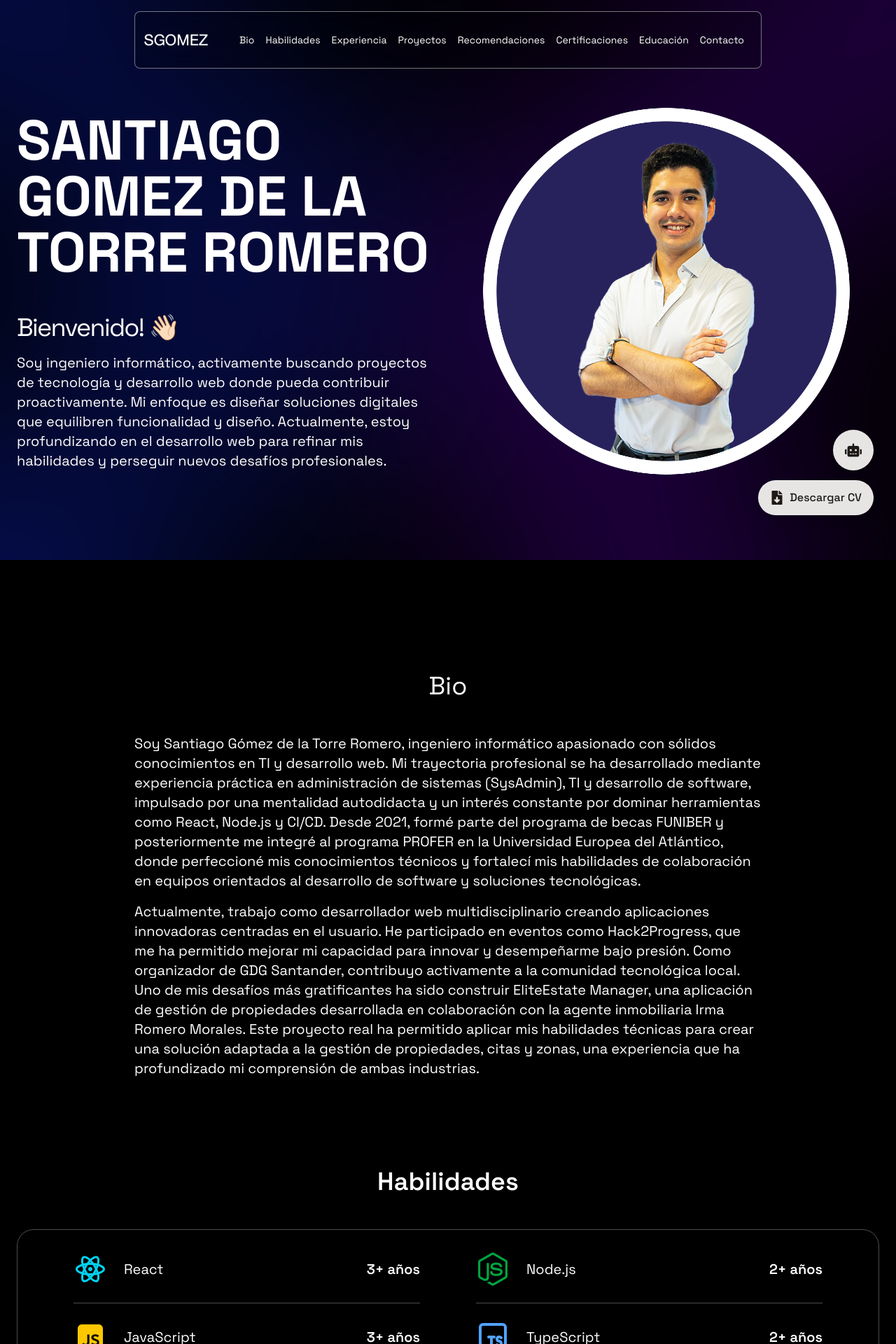
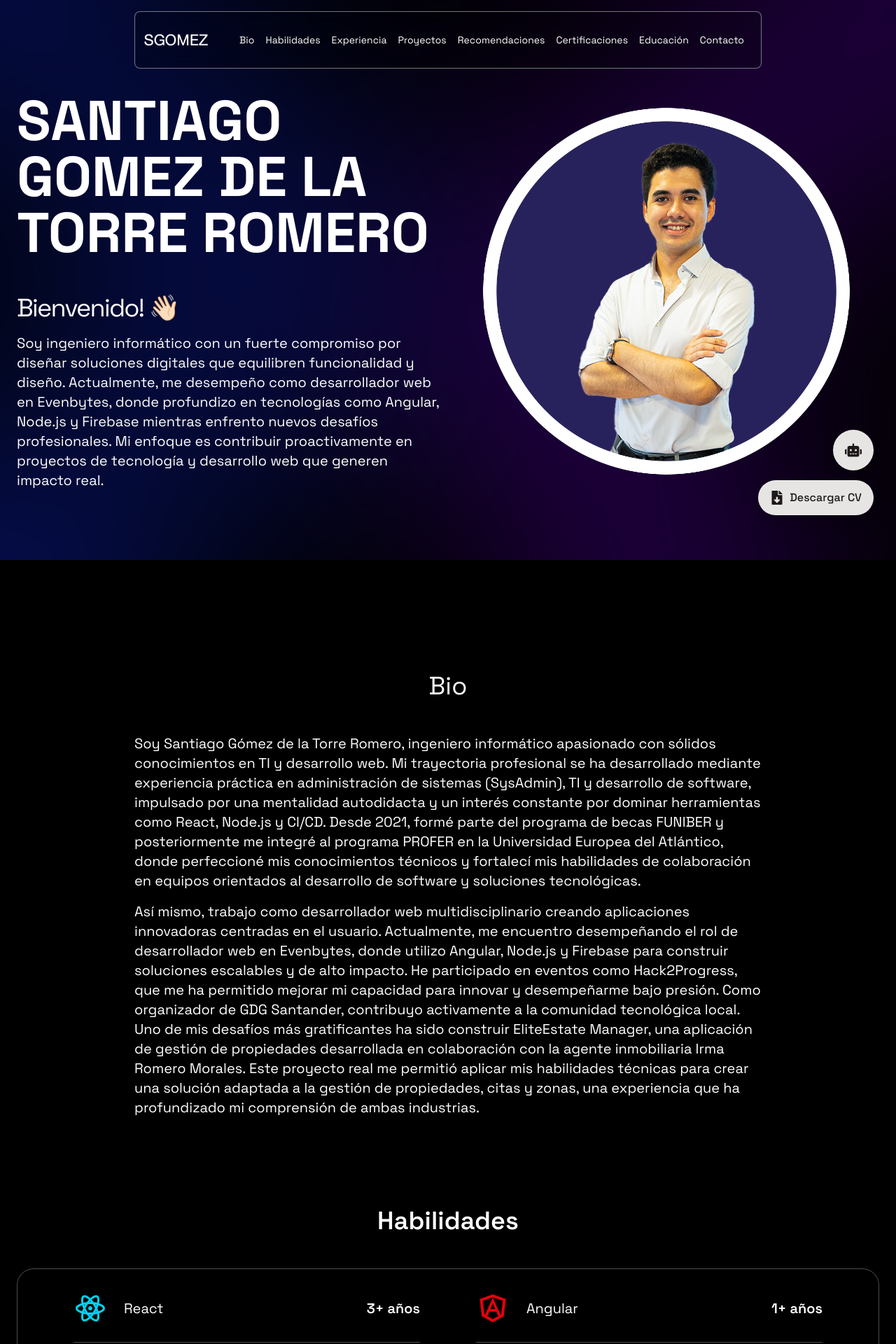
Before and after one commit to sgomez-dev/sgomez-portfolio, a Next.js app: page / in a window 1280 px wide. Shown: the top 1920 px of the page at 70% size. Built offline with nearby package versions, Linux system fonts and the light colour scheme.

Commit message:
ADJUSTMENTS

```diff
--- a/src/constants/index.jsx
+++ b/src/constants/index.jsx
@@ -16,7 +16,12 @@ import projectImage8 from "../assets/project8.png";
 import projectImage9 from "../assets/project9.png";
 import projectImage10 from "../assets/project10.png";
 
-import { RiReactjsLine, RiGithubFill, RiJavascriptFill } from "react-icons/ri";
+import {
+  RiReactjsLine,
+  RiGithubFill,
+  RiJavascriptFill,
+  RiAngularjsLine,
+} from "react-icons/ri";
 import {
   TbBrandAws,
   TbBrandPython,
@@ -50,7 +55,7 @@ export const HERO = {
   name: "SANTIAGO GOMEZ DE LA TORRE ROMERO",
   greet: "Bienvenido! 👋🏻",
   description:
-    "Soy ingeniero informático, activamente buscando proyectos de tecnología y desarrollo web donde pueda contribuir proactivamente. Mi enfoque es diseñar soluciones digitales que equilibren funcionalidad y diseño. Actualmente, estoy profundizando en el desarrollo web para refinar mis habilidades y perseguir nuevos desafíos profesionales.",
+    "Soy ingeniero informático con un fuerte compromiso por diseñar soluciones digitales que equilibren funcionalidad y diseño. Actualmente, me desempeño como desarrollador web en Evenbytes, donde profundizo en tecnologías como Angular, Node.js y Firebase mientras enfrento nuevos desafíos profesionales. Mi enfoque es contribuir proactivamente en proyectos de tecnología y desarrollo web que generen impacto real.",
 };
 
 export const PROJECTS = [
@@ -148,7 +153,7 @@ export const PROJECTS = [
 
 export const BIO = [
   "Soy Santiago Gómez de la Torre Romero, ingeniero informático apasionado con sólidos conocimientos en TI y desarrollo web. Mi trayectoria profesional se ha desarrollado mediante experiencia práctica en administración de sistemas (SysAdmin), TI y desarrollo de software, impulsado por una mentalidad autodidacta y un interés constante por dominar herramientas como React, Node.js y CI/CD. Desde 2021, formé parte del programa de becas FUNIBER y posteriormente me integré al programa PROFER en la Universidad Europea del Atlántico, donde perfeccioné mis conocimientos técnicos y fortalecí mis habilidades de colaboración en equipos orientados al desarrollo de software y soluciones tecnológicas.",
-  "Actualmente, trabajo como desarrollador web multidisciplinario creando aplicaciones innovadoras centradas en el usuario. He participado en eventos como Hack2Progress, que me ha permitido mejorar mi capacidad para innovar y desempeñarme bajo presión. Como organizador de GDG Santander, contribuyo activamente a la comunidad tecnológica local. Uno de mis desafíos más gratificantes ha sido construir EliteEstate Manager, una aplicación de gestión de propiedades desarrollada en colaboración con la agente inmobiliaria Irma Romero Morales. Este proyecto real ha permitido aplicar mis habilidades técnicas para crear una solución adaptada a la gestión de propiedades, citas y zonas, una experiencia que ha profundizado mi comprensión de ambas industrias.",
+  "Así mismo, trabajo como desarrollador web multidisciplinario creando aplicaciones innovadoras centradas en el usuario. Actualmente, me encuentro desempeñando el rol de desarrollador web en Evenbytes, donde utilizo Angular, Node.js y Firebase para construir soluciones escalables y de alto impacto. He participado en eventos como Hack2Progress, que me ha permitido mejorar mi capacidad para innovar y desempeñarme bajo presión. Como organizador de GDG Santander, contribuyo activamente a la comunidad tecnológica local. Uno de mis desafíos más gratificantes ha sido construir EliteEstate Manager, una aplicación de gestión de propiedades desarrollada en colaboración con la agente inmobiliaria Irma Romero Morales. Este proyecto real me permitió aplicar mis habilidades técnicas para crear una solución adaptada a la gestión de propiedades, citas y zonas, una experiencia que ha profundizado mi comprensión de ambas industrias.",
 ];
 
 export const SKILLS = [
@@ -156,6 +161,11 @@ export const SKILLS = [
     icon: <RiReactjsLine className="text-4xl text-cyan-400 lg:text-5xl" />,
     name: "React",
     experience: "3+ años",
+  },
+  {
+    icon: <RiAngularjsLine className="text-4xl text-red-600 lg:text-5xl" />,
+    name: "Angular",
+    experience: "1+ años",
   },
   {
     icon: <FaNodeJs className="text-4xl text-green-600 lg:text-5xl" />,
@@ -235,6 +245,13 @@ export const SKILLS = [
 ];
 
 export const EXPERIENCES = [
+  {
+    title: "Desarrollador web",
+    company: "Evenbytes, Bezana, Cantabria, España",
+    duration: "Junio 2025 - Actualidad",
+    description:
+      "Organizador del Google Developers Group, responsable de organizar eventos para atraer a desarrolladores y entusiastas de la tecnología, mientras fomenta el intercambio de conocimientos dentro de la comunidad.",
+  },
   {
     title: "Organizador de Google Developer Group (GDG) Santander",
     company: "GDG Santander, Cantabria, España",
```
